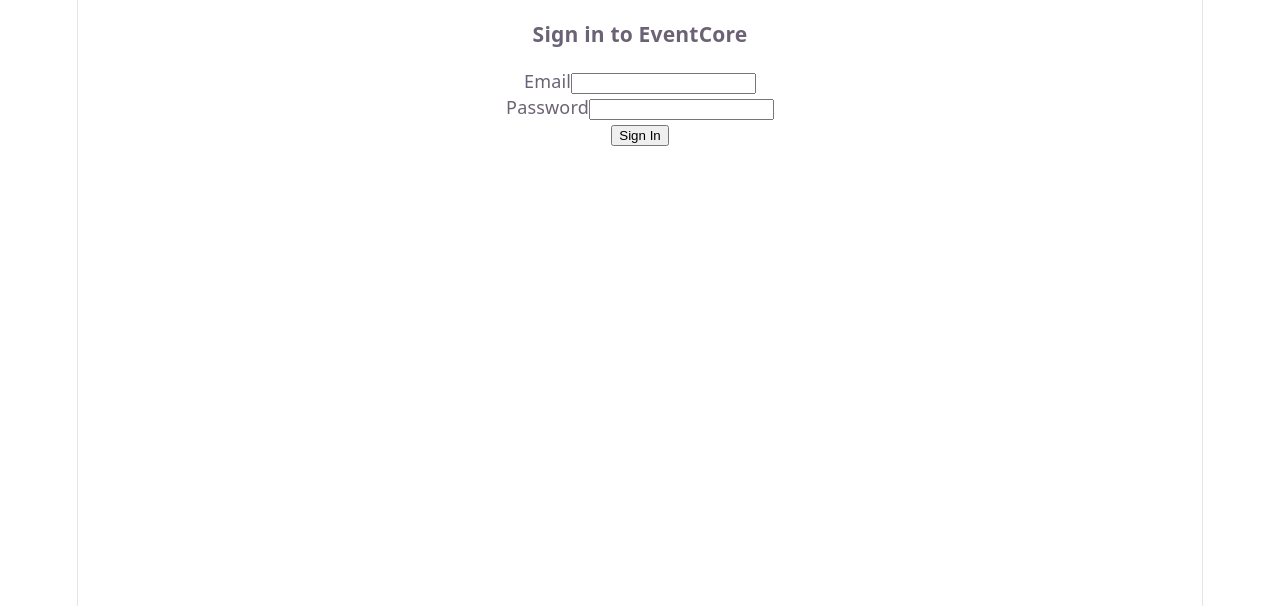
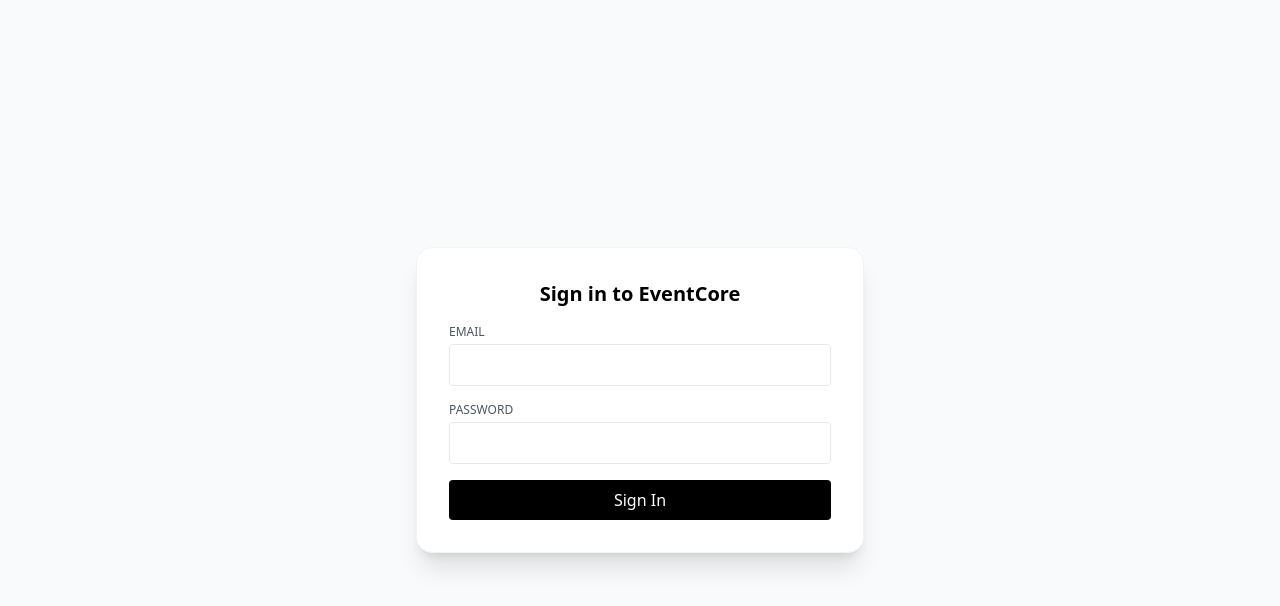
Before and after one commit to kynp28/event-mgmt-v3, a React (Vite) app in the folder apps/web/: page /login in a window 1280 px wide. Shown: the top 606 px of the page. Built offline with nearby package versions, Linux system fonts and the light colour scheme; no server answers.

Commit message:
Fix verbatimModuleSyntax type imports in web

```diff
--- a/apps/web/src/index.css
+++ b/apps/web/src/index.css
@@ -1,111 +1,33 @@
-:root {
-  --text: #6b6375;
-  --text-h: #08060d;
-  --bg: #fff;
-  --border: #e5e4e7;
-  --code-bg: #f4f3ec;
-  --accent: #aa3bff;
-  --accent-bg: rgba(170, 59, 255, 0.1);
-  --accent-border: rgba(170, 59, 255, 0.5);
-  --social-bg: rgba(244, 243, 236, 0.5);
-  --shadow:
-    rgba(0, 0, 0, 0.1) 0 10px 15px -3px, rgba(0, 0, 0, 0.05) 0 4px 6px -2px;
+@tailwind base;
+@tailwind components;
+@tailwind utilities;
 
-  --sans: system-ui, 'Segoe UI', Roboto, sans-serif;
-  --heading: system-ui, 'Segoe UI', Roboto, sans-serif;
-  --mono: ui-monospace, Consolas, monospace;
-
-  font: 18px/145% var(--sans);
-  letter-spacing: 0.18px;
-  color-scheme: light dark;
-  color: var(--text);
-  background: var(--bg);
-  font-synthesis: none;
-  text-rendering: optimizeLegibility;
-  -webkit-font-smoothing: antialiased;
-  -moz-osx-font-smoothing: grayscale;
-
-  @media (max-width: 1024px) {
-    font-size: 16px;
+@layer base {
+  :root {
+    --background: 0 0% 100%;
+    --foreground: 0 0% 3.9%;
+    --card: 0 0% 100%;
+    --card-foreground: 0 0% 3.9%;
+    --popover: 0 0% 100%;
+    --popover-foreground: 0 0% 3.9%;
+    --primary: 0 0% 9%;
+    --primary-foreground: 0 0% 98%;
+    --secondary: 0 0% 96.1%;
+    --secondary-foreground: 0 0% 9%;
+    --muted: 0 0% 96.1%;
+    --muted-foreground: 0 0% 45.1%;
+    --accent: 0 0% 96.1%;
+    --accent-foreground: 0 0% 9%;
+    --destructive: 0 84.2% 60.2%;
+    --destructive-foreground: 0 0% 98%;
+    --border: 0 0% 89.8%;
+    --input: 0 0% 89.8%;
+    --ring: 0 0% 3.9%;
+    --chart-1: 12 76% 61%;
+    --chart-2: 173 58% 39%;
+    --chart-3: 197 37% 24%;
+    --chart-4: 43 74% 66%;
+    --chart-5: 27 87% 67%;
+    --radius: 0.5rem;
   }
 }
-
-@media (prefers-color-scheme: dark) {
-  :root {
-    --text: #9ca3af;
-    --text-h: #f3f4f6;
-    --bg: #16171d;
-    --border: #2e303a;
-    --code-bg: #1f2028;
-    --accent: #c084fc;
-    --accent-bg: rgba(192, 132, 252, 0.15);
-    --accent-border: rgba(192, 132, 252, 0.5);
-    --social-bg: rgba(47, 48, 58, 0.5);
-    --shadow:
-      rgba(0, 0, 0, 0.4) 0 10px 15px -3px, rgba(0, 0, 0, 0.25) 0 4px 6px -2px;
-  }
-
-  #social .button-icon {
-    filter: invert(1) brightness(2);
-  }
-}
-
-#root {
-  width: 1126px;
-  max-width: 100%;
-  margin: 0 auto;
-  text-align: center;
-  border-inline: 1px solid var(--border);
-  min-height: 100svh;
-  display: flex;
-  flex-direction: column;
-  box-sizing: border-box;
-}
-
-body {
-  margin: 0;
-}
-
-h1,
-h2 {
-  font-family: var(--heading);
-  font-weight: 500;
-  color: var(--text-h);
-}
-
-h1 {
-  font-size: 56px;
-  letter-spacing: -1.68px;
-  margin: 32px 0;
-  @media (max-width: 1024px) {
-    font-size: 36px;
-    margin: 20px 0;
-  }
-}
-h2 {
-  font-size: 24px;
-  line-height: 118%;
-  letter-spacing: -0.24px;
-  margin: 0 0 8px;
-  @media (max-width: 1024px) {
-    font-size: 20px;
-  }
-}
-p {
-  margin: 0;
-}
-
-code,
-.counter {
-  font-family: var(--mono);
-  display: inline-flex;
-  border-radius: 4px;
-  color: var(--text-h);
-}
-
-code {
-  font-size: 15px;
-  line-height: 135%;
-  padding: 4px 8px;
-  background: var(--code-bg);
-}
--- a/apps/web/src/pages/Dashboards.tsx
+++ b/apps/web/src/pages/Dashboards.tsx
@@ -1,7 +1,7 @@
 import { useQuery } from "@tanstack/react-query";
 import { useNavigate } from "react-router-dom";
 import { api } from "../lib/api";
-import { UserSession } from "@eventcore/shared";
+import type { UserSession } from "@eventcore/shared";
 
 function useAuthGuard(role: string) {
   const navigate = useNavigate();
--- a/apps/web/src/pages/Login.tsx
+++ b/apps/web/src/pages/Login.tsx
@@ -3,7 +3,8 @@
 import { zodResolver } from "@hookform/resolvers/zod";
 import { useNavigate } from "react-router-dom";
 import { useQuery } from "@tanstack/react-query";
-import { loginSchema, LoginPayload, UserSession } from "@eventcore/shared";
+import { loginSchema } from "@eventcore/shared";
+import type { LoginPayload, UserSession } from "@eventcore/shared";
 import { api } from "../lib/api";
 
 export function LoginPage() {
```
